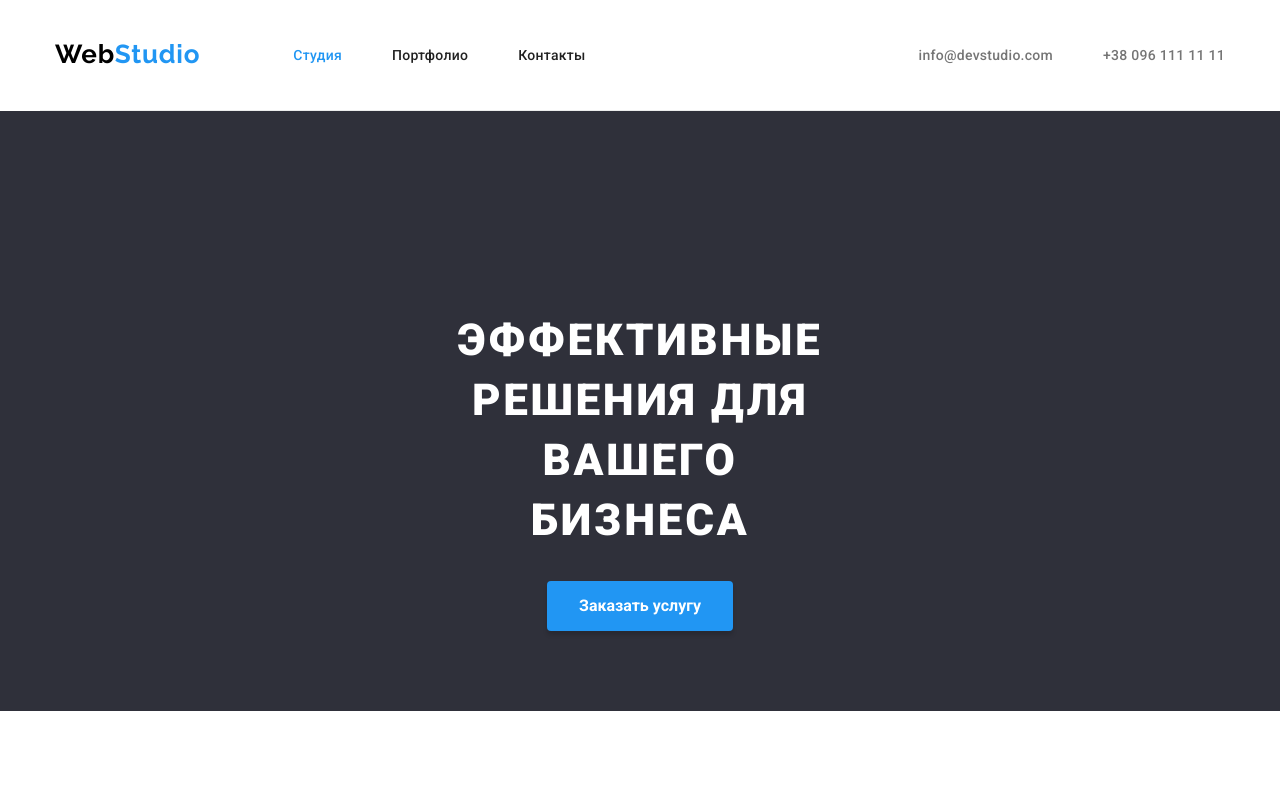
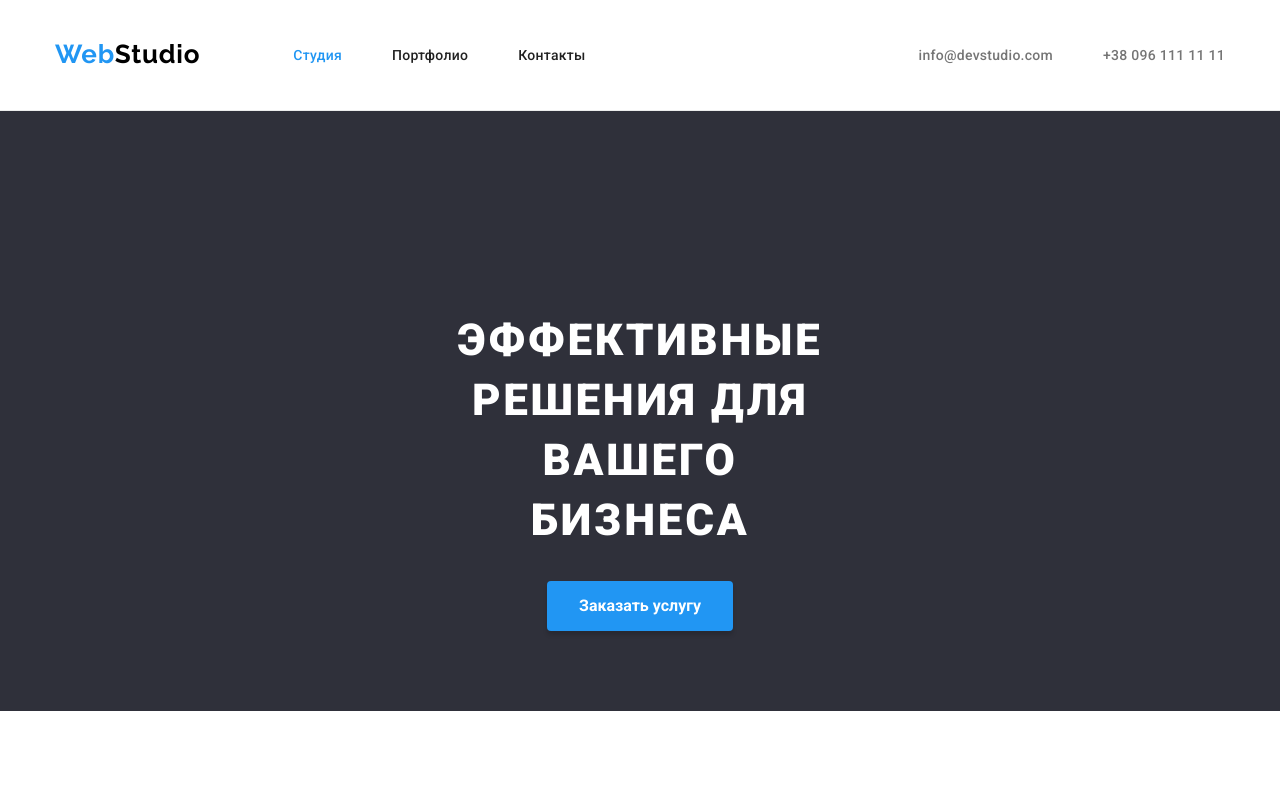
Before and after one commit to denisish1986/goit-markup-hw-03, a plain HTML site: page index.html in a window 1280 px wide. Shown: the top 800 px of the page. Drawn offline with nearby package versions, Linux system fonts and the light colour scheme.

Commit message:
После первой проверки дз 3
Изменил лого и закомитил

```diff
--- a/CSS/style.css
+++ b/CSS/style.css
@@ -49,13 +49,13 @@ body {
 /* SECTION HEADER */
 
 header {
+  border-bottom: 1px solid var(--border-color-for-header);
   background-color: var(--sometimes-white-text-color);
 }
 .header-container {
   display: flex;
   align-items: center;
   justify-content: space-between;
-  border-bottom: 1px solid var(--border-color-for-header);
 }
 .header-navigation {
   display: flex;
@@ -67,7 +67,8 @@ header {
   margin-right: 93px;
 }
 .logo,
-.logo-studio-part {
+.logo-web-part {
+  color: var(--accent-text-color);
   padding-top: 24px;
   padding-bottom: 25px;
 }
--- a/index.html
+++ b/index.html
@@ -23,9 +23,10 @@
     <header class="header">
       <div class="header-container container">
         <nav class="header-navigation link">
-          <a href="./index.html " class="logo link"
-            >Web<span class="logo-studio-part">Studio</span>
-          </a>
+          <a href="./index.html " class="logo link">
+            <span class="logo-studio-part">Web</span>Studio</a
+          >
+
           <ul class="page-nav list">
             <li class="item">
               <a class="nav-link current link" href="./index.html">Студия </a>
```
Also changed, not shown: Portfolio.html (+4 -3 lines).
